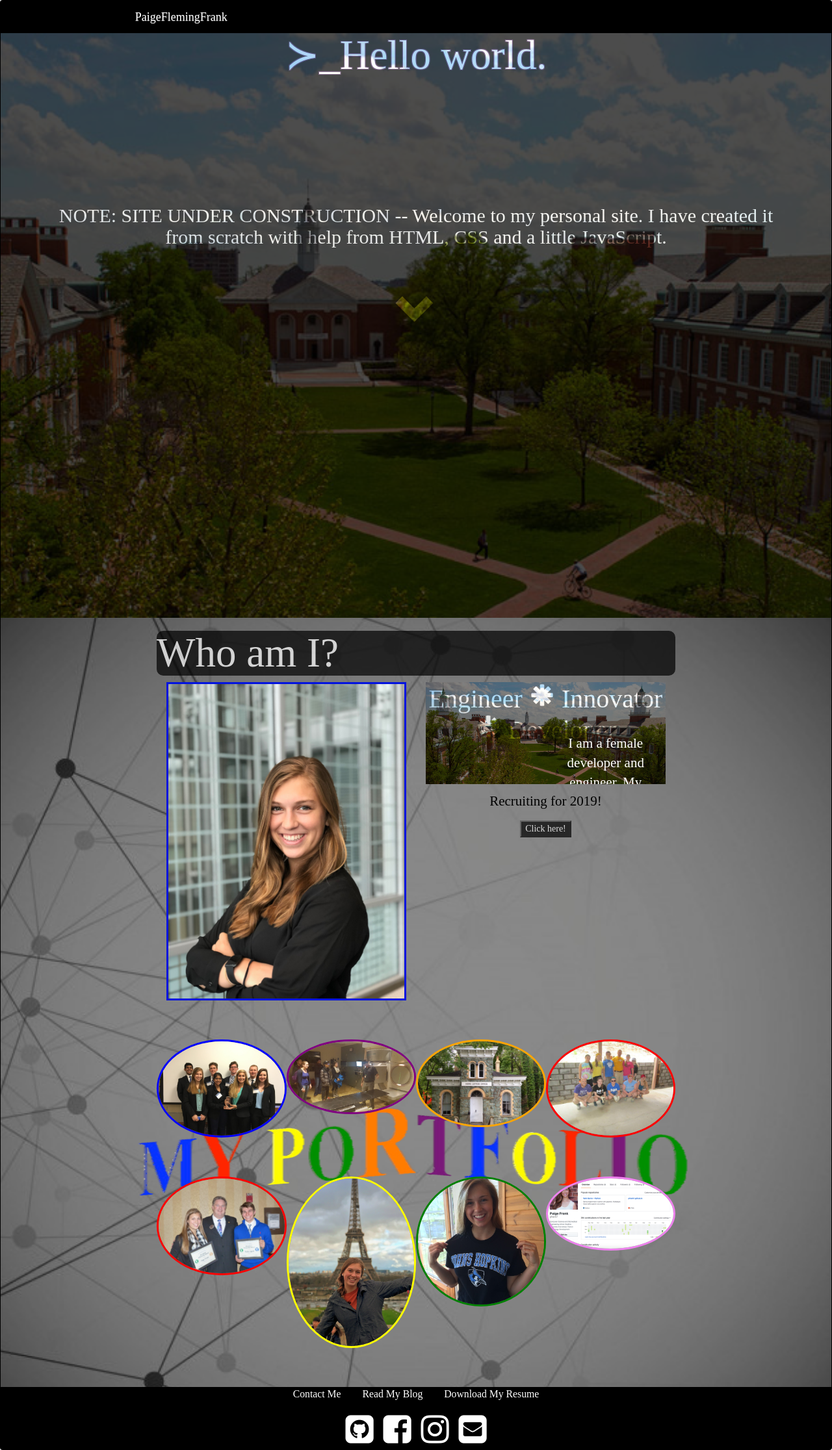
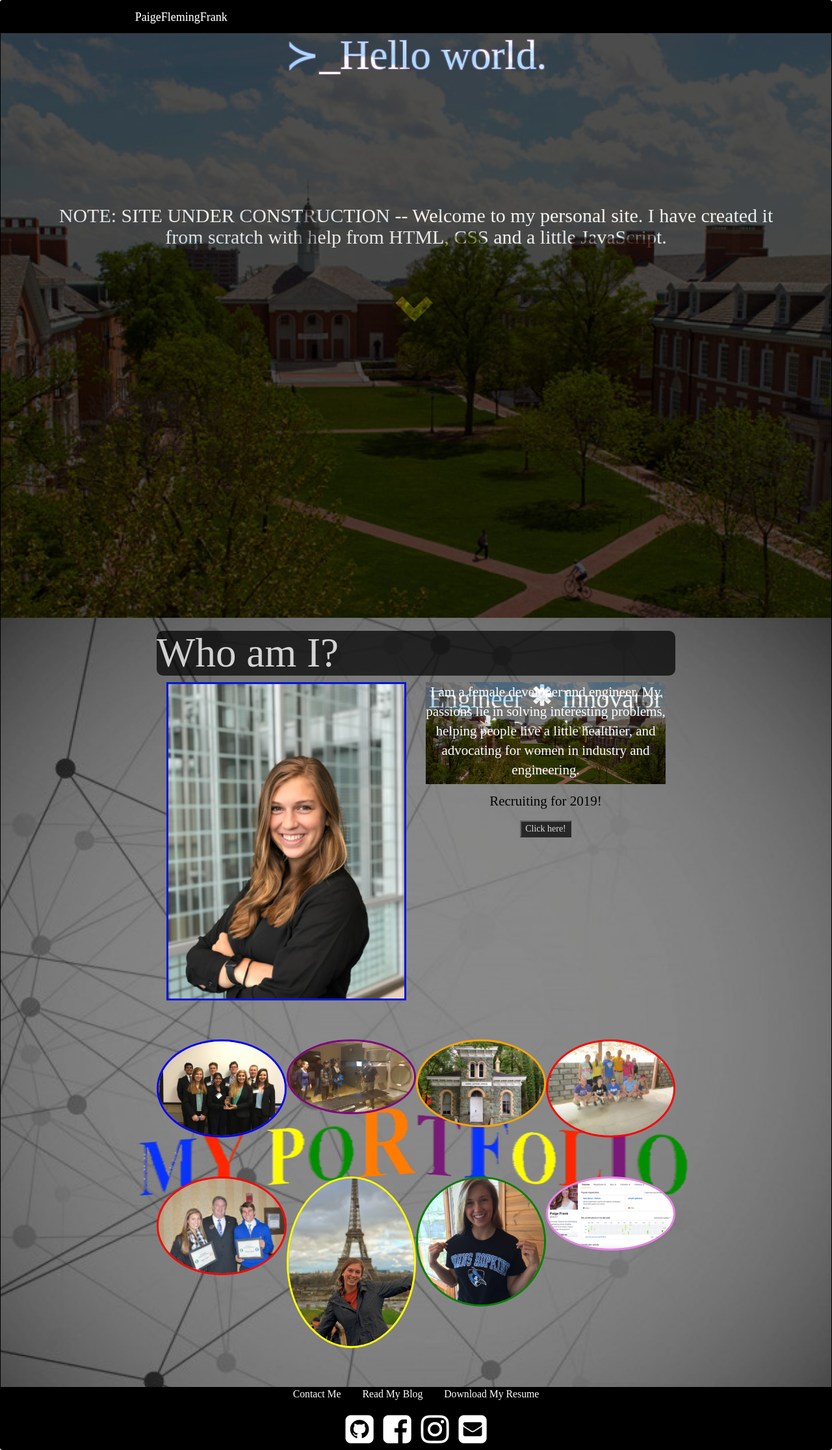
Before and after one commit to pfrank7/pfrank7.github.io, a Jekyll site: the page built from index.html, in a window 1280 px wide. Shown: the whole page at 65% size. Built offline with Jekyll 4.4.1, drawn with Linux system fonts in a browser that asks for light colours; nearby versions of some CDN libraries.

Commit message:
Update main.css

```diff
--- a/css/main.css
+++ b/css/main.css
@@ -44,7 +44,7 @@
 .me-image {
   display: block;
   width: 100%;
-  height: auto;
+  height: 100%;
 }
 
 .me-overlay {
@@ -72,8 +72,8 @@
   color: white;
   font-size: 20px;
   position: absolute;
-  top: 50%;
-  left: 50%;
+  top: 0;
+  left: 0;
 }
 #letters {
     font-family: 'Times New Roman', Courier, Geogria;
```
